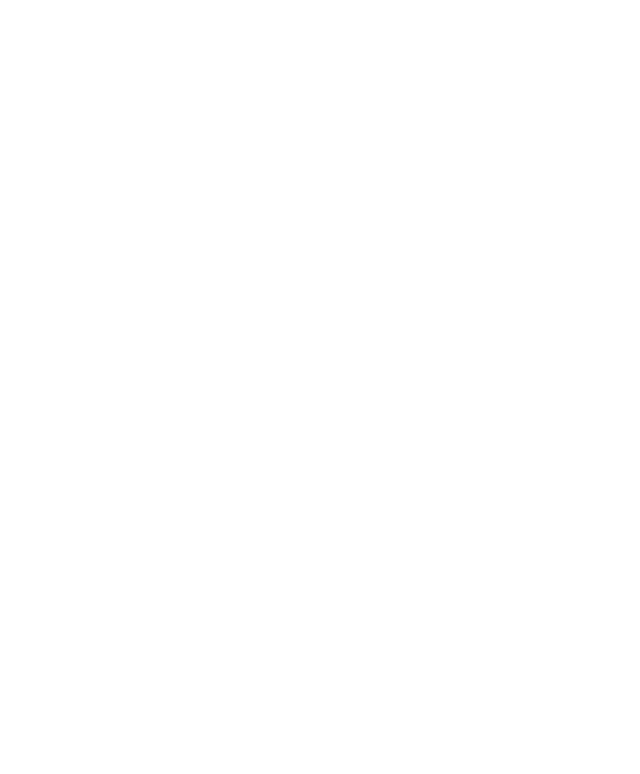
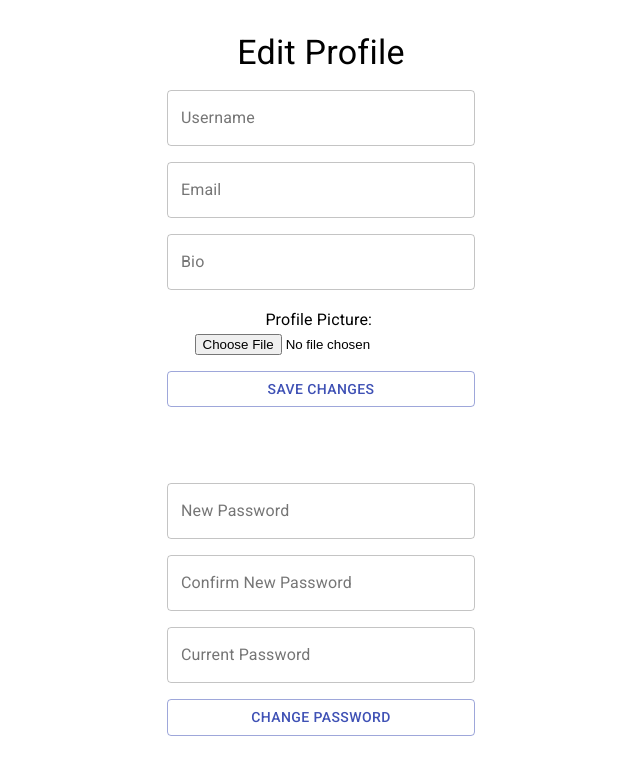
Before and after one commit to AaronL1011/MERN-Final-Project, a React (Create React App) app in the folder frontend/: page /editprofile in a window 1280 px wide. Shown: the top 774 px of the page, without its empty margins (319-959 px from the left). Built offline with nearby package versions, Linux system fonts and the light colour scheme.

Commit message:
added edit profile component

```diff
--- a/frontend/src/App.css
+++ b/frontend/src/App.css
@@ -7,6 +7,6 @@
 
 #root {
   height: 100%;
-  display: flex;
-  align-items: center;
+  /* display: flex;
+  align-items: flex-start; */
 }
--- a/frontend/src/App.js
+++ b/frontend/src/App.js
@@ -3,6 +3,7 @@
 import Login from './components/Login';
 import './App.css';
 import Signup from './components/Signup';
+import EditProfile from './components/EditProfile';
 import { userContext } from './AppContext';
 import setAuthToken from './utils/setAuthToken';
 
@@ -15,6 +16,7 @@
     <Router>
       <Route exact path='/login' component={Login} />
       <Route exact path='/signup' component={Signup} />
+      <Route exact path='/editprofile' component={EditProfile} />
     </Router>
   );
 };
--- /dev/null
+++ b/frontend/src/components/EditProfile.js
@@ -0,0 +1,193 @@
+import React, { useState } from 'react';
+import { Link } from 'react-router-dom';
+import {
+  Typography,
+  Box,
+  Grid,
+  CircularProgress,
+  TextField,
+  Button
+} from '@material-ui/core';
+import CameraAltIcon from '@material-ui/icons/CameraAlt';
+import Alert from '@material-ui/lab/Alert';
+
+const EditProfile = () => {
+  return (
+    <>
+      <Box mt={4}>
+        <Grid container direction='column' alignItems='center' spacing={2}>
+          <Grid item container alignItems='center' direction='column'>
+            <Typography variant='h4'>Edit Profile</Typography>
+          </Grid>
+          <Grid
+            item
+            container
+            alignItems='center'
+            justify='center'
+            xs={11}
+            sm={6}
+            lg={3}
+            xl={2}
+          >
+            <TextField
+              id='username-field'
+              label='Username'
+              variant='outlined'
+              fullWidth
+            />
+          </Grid>
+          <Grid
+            item
+            container
+            alignItems='center'
+            justify='center'
+            xs={11}
+            sm={6}
+            lg={3}
+            xl={2}
+          >
+            <TextField
+              id='email-field'
+              label='Email'
+              variant='outlined'
+              fullWidth
+            />
+          </Grid>
+          <Grid
+            item
+            container
+            alignItems='center'
+            justify='center'
+            xs={11}
+            sm={6}
+            lg={3}
+            xl={2}
+          >
+            <TextField
+              id='bio-field'
+              label='Bio'
+              variant='outlined'
+              fullWidth
+              multiline
+            />
+          </Grid>
+          <Grid
+            item
+            container
+            alignItems='center'
+            justify='center'
+            xs={11}
+            sm={6}
+            lg={3}
+            xl={2}
+          >
+            <Typography variant='subtitle1'>Profile Picture:</Typography>&nbsp;
+            <input
+              type='file'
+              name='profile-picture'
+              id='picture-upload'
+              value=''
+            />
+          </Grid>
+          <Grid
+            item
+            container
+            alignItems='center'
+            justify='center'
+            xs={11}
+            sm={6}
+            lg={3}
+            xl={2}
+          >
+            <Button variant='outlined' color='primary' fullWidth>
+              Save Changes
+            </Button>
+          </Grid>
+          <br />
+          <br />
+          <br />
+          <Grid
+            item
+            container
+            alignItems='center'
+            justify='center'
+            xs={11}
+            sm={6}
+            lg={3}
+            xl={2}
+          >
+            <TextField
+              id='new-password-field'
+              label='New Password'
+              type='password'
+              variant='outlined'
+              fullWidth
+            />
+          </Grid>
+          <Grid
+            item
+            container
+            alignItems='center'
+            justify='center'
+            xs={11}
+            sm={6}
+            lg={3}
+            xl={2}
+          >
+            <TextField
+              id='conf-new-password-field'
+              label='Confirm New Password'
+              type='password'
+              variant='outlined'
+              fullWidth
+            />
+          </Grid>
+          <Grid
+            item
+            container
+            alignItems='center'
+            justify='center'
+            xs={11}
+            sm={6}
+            lg={3}
+            xl={2}
+          >
+            <TextField
+              id='og-password-field'
+              label='Current Password'
+              type='password'
+              variant='outlined'
+              fullWidth
+            />
+          </Grid>
+          <Grid
+            item
+            container
+            alignItems='center'
+            justify='center'
+            xs={11}
+            sm={6}
+            lg={3}
+            xl={2}
+          >
+            <Button variant='outlined' color='primary' fullWidth>
+              Change Password
+            </Button>
+          </Grid>
+          <Grid
+            item
+            container
+            alignItems='center'
+            justify='center'
+            xs={11}
+            sm={6}
+            lg={3}
+            xl={2}
+          ></Grid>
+        </Grid>
+      </Box>
+    </>
+  );
+};
+
+export default EditProfile;
--- a/frontend/src/components/Login.js
+++ b/frontend/src/components/Login.js
@@ -1,6 +1,12 @@
 import React, { useState } from 'react';
 import { Link } from 'react-router-dom';
-import { Grid, CircularProgress, TextField, Button } from '@material-ui/core';
+import {
+  Box,
+  Grid,
+  CircularProgress,
+  TextField,
+  Button
+} from '@material-ui/core';
 import CameraAltIcon from '@material-ui/icons/CameraAlt';
 import Alert from '@material-ui/lab/Alert';
 import axios from 'axios';
@@ -41,6 +47,7 @@
   return (
     <>
       {!isLoading ? (
+        <Box height='100%' display='flex' alignItems='center'>
           <Grid
             container
             direction='column'
@@ -104,7 +111,11 @@
               lg={3}
               xl={2}
             >
-            <Button onClick={() => handleLogin()} variant='outlined' fullWidth>
+              <Button
+                onClick={() => handleLogin()}
+                variant='outlined'
+                fullWidth
+              >
                 Log In
               </Button>
             </Grid>
@@ -123,7 +134,9 @@
               </Link>
             </Grid>
           </Grid>
+        </Box>
       ) : (
+        <Box height='100%' display='flex' alignItems='center'>
           <Grid
             container
             direction='column'
@@ -135,6 +148,7 @@
               <CircularProgress />
             </Grid>
           </Grid>
+        </Box>
       )}
     </>
   );
--- a/frontend/src/components/Signup.js
+++ b/frontend/src/components/Signup.js
@@ -1,6 +1,12 @@
 import React, { useState } from 'react';
 import { Link } from 'react-router-dom';
-import { Grid, CircularProgress, TextField, Button } from '@material-ui/core';
+import {
+  Box,
+  Grid,
+  CircularProgress,
+  TextField,
+  Button
+} from '@material-ui/core';
 import CameraAltIcon from '@material-ui/icons/CameraAlt';
 import Alert from '@material-ui/lab/Alert';
 import axios from 'axios';
@@ -46,6 +52,7 @@
   return (
     <>
       {!isLoading ? (
+        <Box height='100%' display='flex' alignItems='center'>
           <Grid
             container
             direction='column'
@@ -148,7 +155,11 @@
               lg={3}
               xl={2}
             >
-            <Button onClick={() => handleLogin()} variant='outlined' fullWidth>
+              <Button
+                onClick={() => handleLogin()}
+                variant='outlined'
+                fullWidth
+              >
                 Create Account
               </Button>
             </Grid>
@@ -167,7 +178,9 @@
               </Link>
             </Grid>
           </Grid>
+        </Box>
       ) : (
+        <Box height='100%' display='flex' alignItems='center'>
           <Grid
             container
             direction='column'
@@ -179,6 +192,7 @@
               <CircularProgress />
             </Grid>
           </Grid>
+        </Box>
       )}
     </>
   );
```
Also changed, not shown: 1 other file (tests, documents, lock files or other folders). Lines whose indentation alone changed are shown as unchanged.
